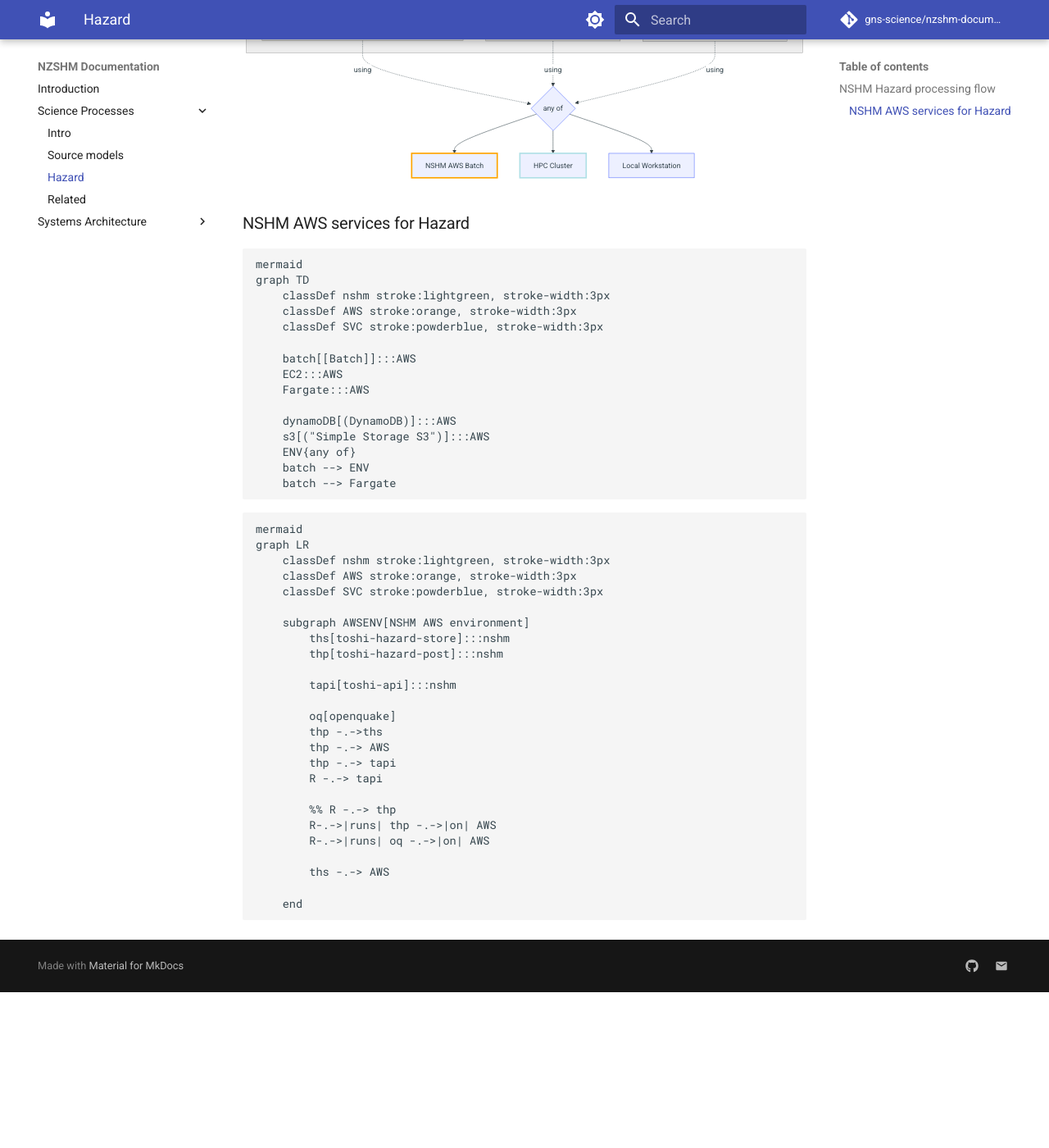
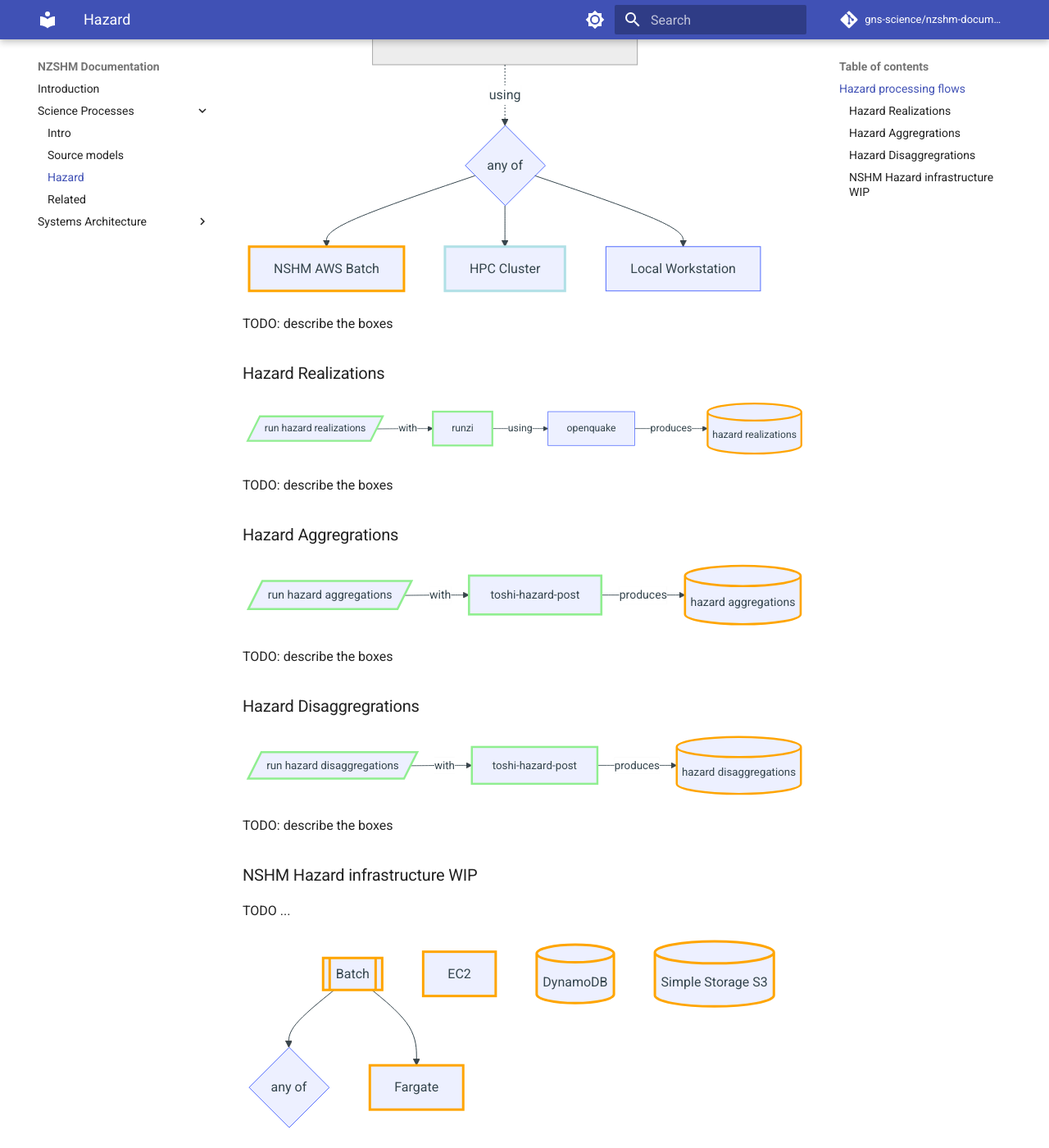
Before and after one commit to GNS-Science/nzshm-documentation, an MkDocs documentation site: the page built from docs/science_process/hazard.md, in a window 1280 px wide and 1400 px high, scrolled down 447 px. Shown: the whole window at 82% size. Built offline with MkDocs 1.6.1 and Material for MkDocs 9.7.7, drawn with Linux system fonts in a browser that asks for light colours; comment, search, counter and statistics services are not loaded; before the commit the page ends 1657 px from its top, so only the background shows below that; some of the changed text lies outside the part shown.

Commit message:
content fixes;

````diff
--- a/docs/science_process/hazard.md
+++ b/docs/science_process/hazard.md
@@ -1,49 +1,17 @@
-# NSHM Hazard processing flow
+# Hazard processing flows
+
 ```mermaid
 flowchart TD
     classDef nshm stroke:lightgreen, stroke-width:3px
     classDef AWS stroke:orange, stroke-width:3px
     classDef SVC stroke:powderblue, stroke-width:3px
 
-    subgraph NSHM Hazard
-        direction TB
+    subgraph P1[Hazard processing]
+        RHR[/run hazard realizations/]:::nshm
+        RHA[/run hazard aggregations/]:::nshm
+        RHD[/run hazard disaggregations/]:::nshm
+    end
 
-        subgraph P1[Stage 1]
-            direction TB
-
-            RHR[/run hazard realizations/]:::nshm
-            runzi:::nshm
-            oq[openquake]
-            HR[(hazard realizations)]:::AWS
-
-            RHR --> |with| runzi
-            runzi -->|using| oq
-            runzi -->|produces| HR
-        end
-
-        subgraph P2[Stage 2]
-            direction TB
-
-            RHA[/run hazard aggregations/]:::nshm
-            thp[toshi-hazard-post]:::nshm
-            HA[(hazard aggregations)]:::AWS
-
-            RHA -->|with| thp
-            thp -->|produces| HA
-        end
-
-        subgraph P3[Stage 3]
-            direction TB
-
-            RHD[/run hazard disaggregations/]:::nshm
-            thp2[toshi-hazard-post]:::nshm
-            HD[(hazard disaggregations)]:::AWS
-
-            RHD -->|with| thp2
-            thp2 -->|produces| HD
-        end
-
-    end
     ENV{any of}
     AWS[NSHM AWS Batch]:::AWS
     HPC[HPC Cluster]:::SVC
@@ -51,20 +19,63 @@ flowchart TD
 
     %% links
     P1 -.-> |using| ENV
-    P2 -.-> |using| ENV
-    P3 -.-> |using| ENV
-
     ENV --> AWS
     ENV --> HPC
     ENV --> LOCAL
+```
+TODO: describe the boxes
 
+## Hazard Realizations
 
+```mermaid
+flowchart LR
+    classDef nshm stroke:lightgreen, stroke-width:3px
+    classDef AWS stroke:orange, stroke-width:3px
+
+    RHR[/run hazard realizations/]:::nshm
+    runzi:::nshm
+    oq[openquake]
+    HR[(hazard realizations)]:::AWS
+
+    RHR --> |with| runzi -->|using| oq -->|produces| HR
 ```
+TODO: describe the boxes
 
-## NSHM AWS services for Hazard
+## Hazard Aggregrations
 
+```mermaid
+flowchart LR
+    classDef nshm stroke:lightgreen, stroke-width:3px
+    classDef AWS stroke:orange, stroke-width:3px
+
+    RHA[/run hazard aggregations/]:::nshm
+    thp[toshi-hazard-post]:::nshm
+    HA[(hazard aggregations)]:::AWS
+
+    RHA -->|with| thp -->|produces| HA
 ```
-mermaid
+TODO: describe the boxes
+
+## Hazard Disaggregrations
+
+```mermaid
+flowchart LR
+    classDef nshm stroke:lightgreen, stroke-width:3px
+    classDef AWS stroke:orange, stroke-width:3px
+
+    RHD[/run hazard disaggregations/]:::nshm
+    thp[toshi-hazard-post]:::nshm
+    HD[(hazard disaggregations)]:::AWS
+
+    RHD -->|with| thp -->|produces| HD
+```
+TODO: describe the boxes
+
+## NSHM Hazard infrastructure WIP
+
+TODO ...
+
+```mermaid
 graph TD
     classDef nshm stroke:lightgreen, stroke-width:3px
     classDef AWS stroke:orange, stroke-width:3px
@@ -82,8 +93,7 @@ graph TD
 
 ```
 
-```
-mermaid
+```mermaid
 graph LR
     classDef nshm stroke:lightgreen, stroke-width:3px
     classDef AWS stroke:orange, stroke-width:3px
@@ -98,12 +108,11 @@ graph LR
         oq[openquake]
         thp -.->ths
         thp -.-> AWS
-        thp -.-> tapi
-        R -.-> tapi
+        thp -.-> tapi -.-> AWS
+
 
         %% R -.-> thp
-        R-.->|runs| thp -.->|on| AWS
-        R-.->|runs| oq -.->|on| AWS
+        thp -.->|on| AWS
 
         ths -.-> AWS
 
````
Also changed, not shown: docs/science_process/intro.md (+1 -1 lines), docs/science_process/related.md (+7 -7 lines).
